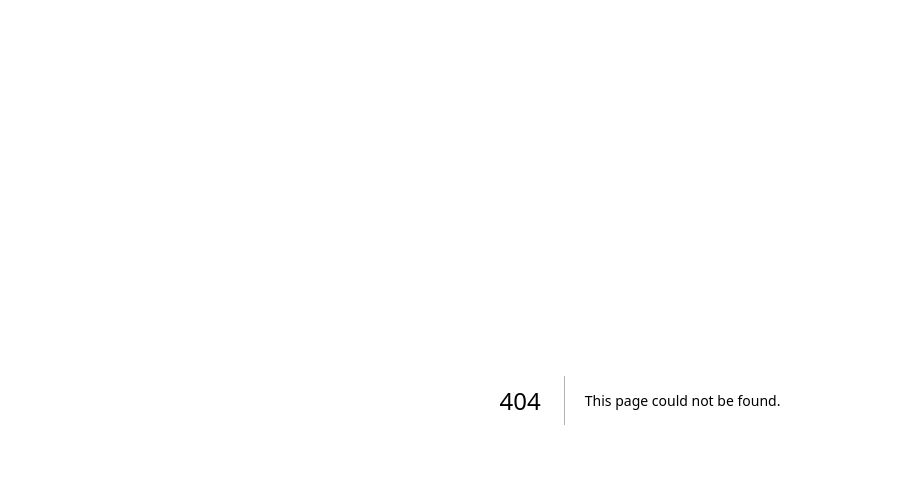
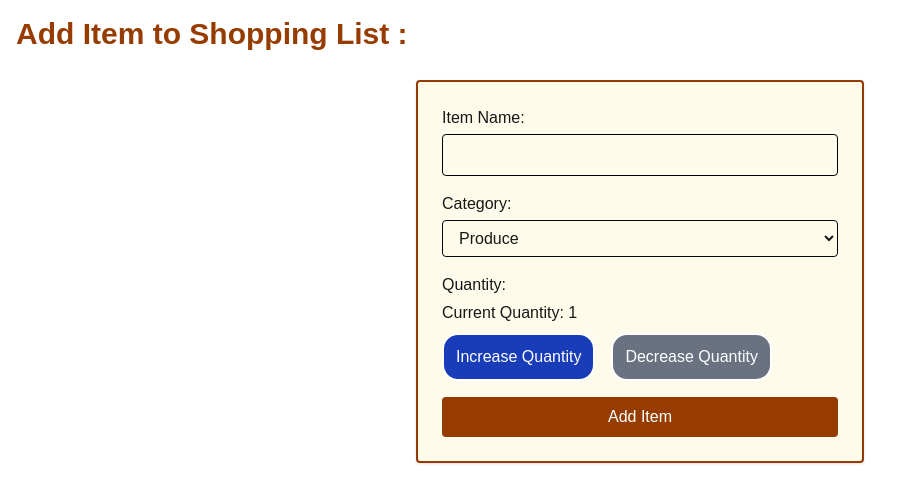
Before and after one commit to komalpreetkaur05/cprg306-assignments, a Next.js app: page /week-5 in a window 1280 px wide. Before the commit this address had no page. Shown: the top 502 px of the page, without its empty margins (0-910 px from the left). Built offline with nearby package versions, Linux system fonts and the light colour scheme.

Commit message:
completed week5 assignment
added week-5 folder, and new-item.js and page.js.

```diff
--- a/app/page.js
+++ b/app/page.js
@@ -8,6 +8,8 @@ export default function Home() {
         <li><Link href="./week-2/">Week-2</Link></li>
          <li><Link href="./week-3">Week-3</Link></li>
          <li><Link href="./week-4">Week-4</Link></li>
+         <li><Link href="./week-5">Week-5</Link></li>
+
 
       </ul>
     </main>
--- /dev/null
+++ b/app/week-5/new-item.js
@@ -0,0 +1,134 @@
+"use client"
+
+import {useState} from "react";
+
+export default function NewItem(){
+    const [name, setName] = useState('');
+    const [quantity, setQuantity] = useState(1);
+    const [category, setCategory] = useState('produce');
+
+    const increment = () => {
+      let currentQuantity = quantity.valueOf();
+
+        if(currentQuantity <= 19){
+            setQuantity(currentQuantity + 1);
+        }
+
+    };
+
+    const decrement = () => {
+        let currentQuantity = quantity.valueOf();
+
+        if(currentQuantity >= 2){
+            setQuantity(currentQuantity - 1);
+        }
+
+    };
+
+    const handleSubmit = (e) => {
+    e.preventDefault();
+    const item = {
+      name,
+      quantity,
+      category,
+    };
+    console.log(item);
+    alert(`Item Added:\nName: ${name}\nCategory: ${category} \nQuantity: ${quantity}`);
+
+    setName('');
+    setQuantity(1);
+    setCategory('produce');
+  };
+
+
+    return(
+      <main className="p-4">
+      <form onSubmit={handleSubmit} className="space-y-4 max-w-md mx-auto bg-amber-50 border-2 border-amber-800 p-6 rounded shadow">
+        {/* Name Input */}
+        <div>
+          <label className="block font-medium mb-1">Item Name:</label>
+          <input
+            type="text"
+            required
+            value={name}
+            onChange={(e) => setName(e.target.value)}
+            className="w-full border border-black rounded px-3 py-2"
+          />
+        </div>
+
+        {/* Category Select */}
+        <div>
+          <label className="block font-medium mb-1">Category:</label>
+          <select
+            value={category}
+            onChange={(e) => setCategory(e.target.value)}
+            className="w-full border border-gray-950 rounded px-3 py-2"
+          >
+            {[
+              'Produce',
+              'Dairy',
+              'Bakery',
+              'Meat',
+              'Frozen Foods',
+              'Canned Goods',
+              'Dry Goods',
+              'Beverages',
+              'Snacks',
+              'Household',
+              'Other',
+            ].map((cat) => (
+              <option key={cat} value={cat.toLowerCase()}>
+                {cat}
+              </option>
+            ))}
+          </select>
+        </div>
+
+        {/* Quantity Controls */}
+        <div>
+          <label className="block font-medium mb-1">Quantity:</label>
+          <p className="mb-2">Current Quantity: {quantity}</p>
+          <div className="flex gap-4">
+
+            <button
+              type="button"
+              onClick={increment}
+              disabled={quantity >= 20}
+              className={`px-3 py-2.5 rounded-2xl border-2 ${
+                quantity >= 20
+                  ? 'bg-gray-500 text-white'
+                  : 'bg-blue-800 hover:bg-blue-300 text-white'
+              }`}
+            >
+              Increase Quantity
+            </button>
+
+            <button
+              type="button"
+              onClick={decrement}
+              disabled={quantity <= 1}
+              className={`px-3 py-2.5 rounded-2xl border-2 ${
+                quantity <= 1
+                  ? 'bg-gray-500 text-white'
+                  : 'bg-blue-800 hover:bg-blue-300 text-white'
+              }`}
+            >
+              Decrease Quantity
+            </button>
+
+          </div>
+        </div>
+
+        {/* Submit Button */}
+        <button
+          type="submit"
+          className="w-full bg-amber-800 text-white py-2 px-4 rounded hover:bg-amber-900"
+        >
+          Add Item
+        </button>
+      </form>
+    </main>
+
+
+    );
+}
--- /dev/null
+++ b/app/week-5/page.js
@@ -0,0 +1,10 @@
+import NewItem from "./new-item";
+
+export default function Page() {
+    return (
+        <main className="p-4">
+            <h1 className="text-3xl text-amber-800 font-bold mb-3"> Add Item to Shopping List : </h1>
+            <NewItem />
+        </main>
+    );
+}
```
